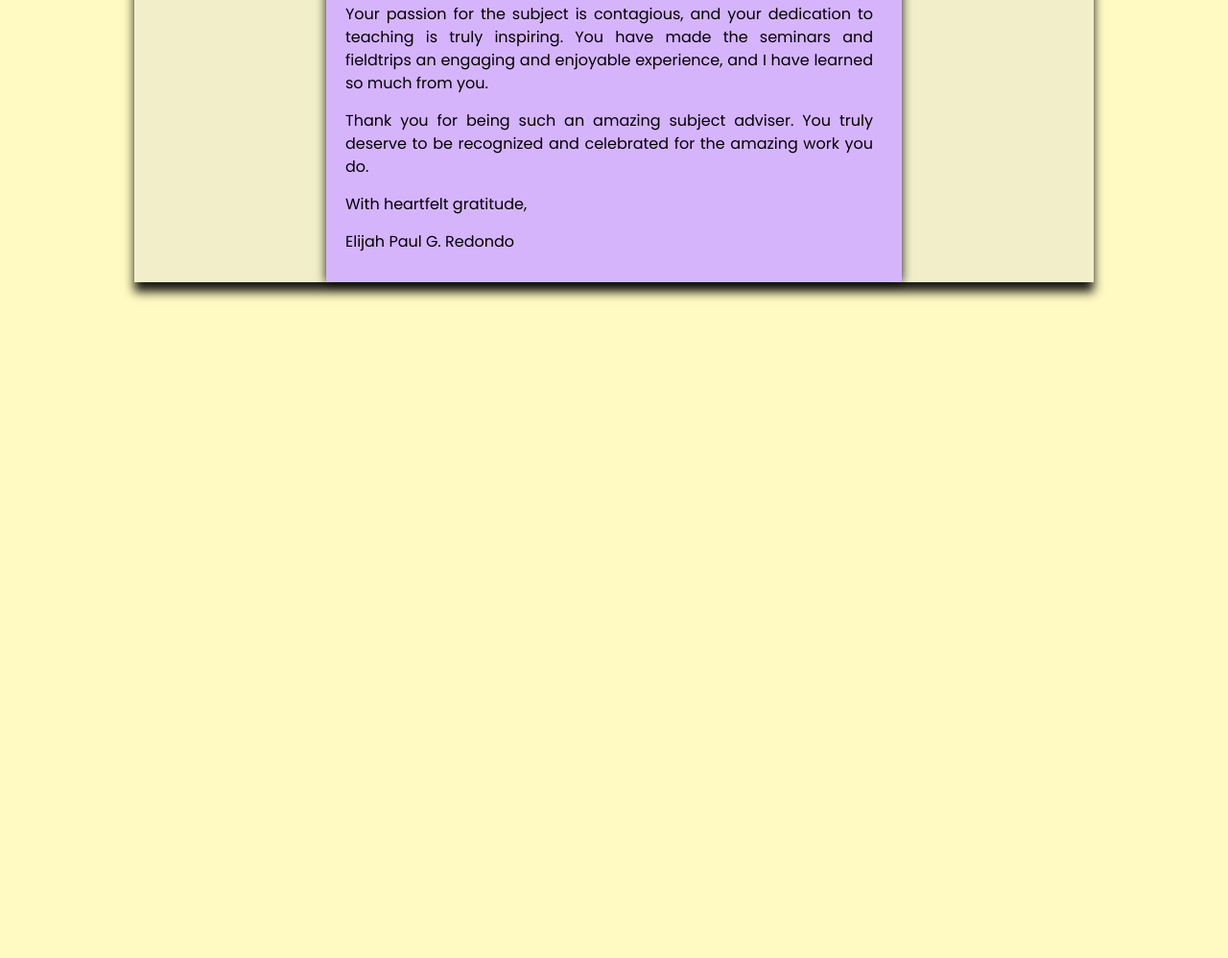
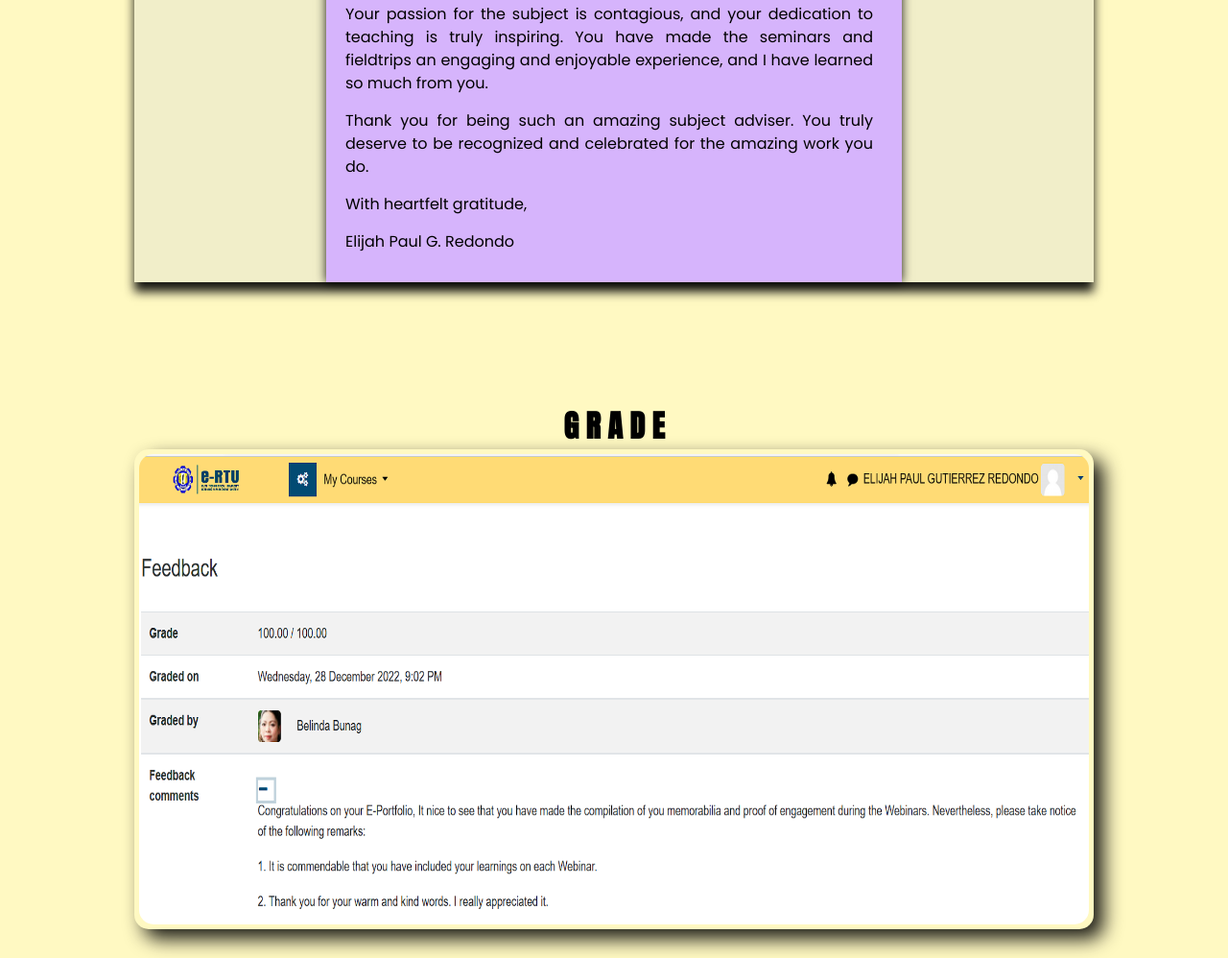
Before and after one commit to Jhaz05/E-fortfolio-REDONDO, a plain HTML site: page sponsored_webinars.html in a window 1280 px wide. Shown: the part 4013-5011 px from the top of the page at 96% size. Before the commit the page ends 4337 px from the top, so only its background shows below. Drawn offline with Linux system fonts and the light colour scheme.

Commit message:
Please enter the commit message for your changes. Lines starting  with '' will be ignored, and an empty message aborts the commit.
 On branch main
 Your branch is up to date with 'origin/main'.

 Changes to be committed:
	modified:   certificates.html
	new file:   imgs/grade.png
	modified:   sponsored_webinars.html

```diff
--- a/sponsored_webinars.html
+++ b/sponsored_webinars.html
@@ -169,6 +169,21 @@
                   </div>
                 </div>
               </div>
+
+              <br>
+
+              <br>
+
+              <br>
+
+              <div class="Speaker-cert">
+                <h1> G R A D E</h1>
+                <div>
+                    <img src="/imgs/grade.png" alt="">
+                </div>
+            </div>
+
+
         </div>
 
     </div>
```
Also changed, not shown: certificates.html (line endings or trailing spaces), imgs/grade.png (added).
